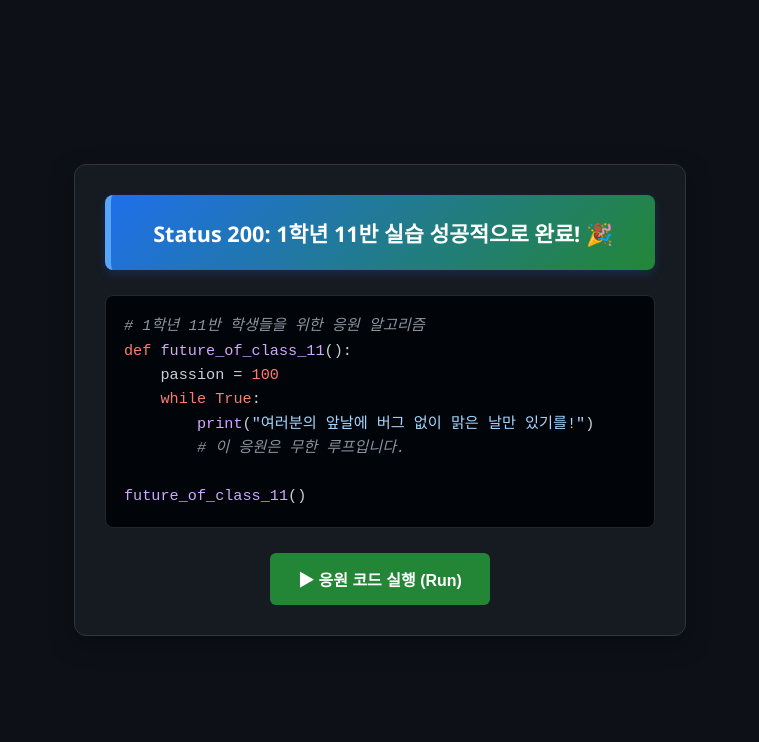
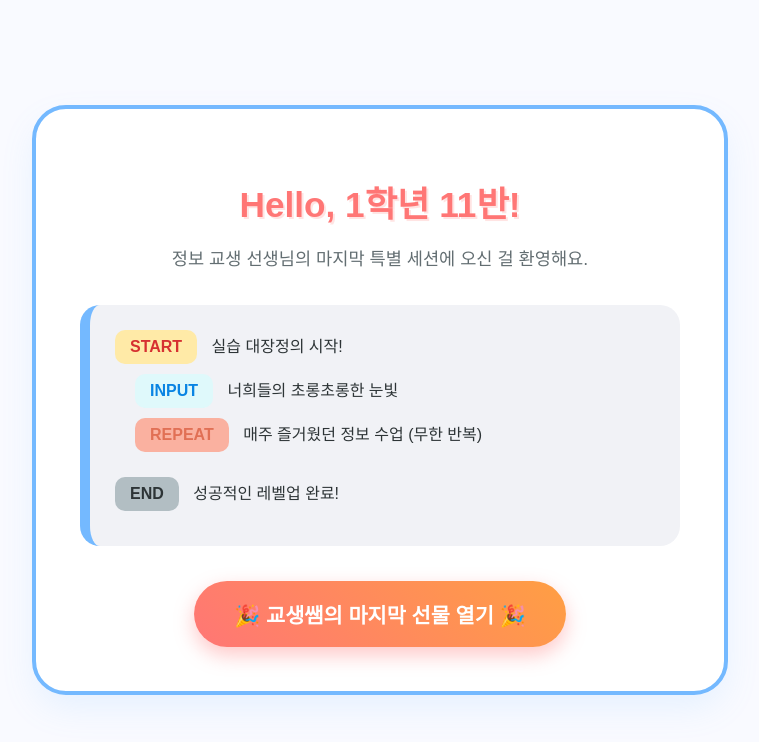
Before and after one commit to jangwoojoo-1/school_eduational_practice_page, a plain HTML site: page index.html in a window 1280 px wide. Shown: the whole page, without its empty margins (260-1019 px from the left). Drawn offline with nearby package versions, Linux system fonts and the light colour scheme; a web font is replaced by a local one.

Commit message:
Update index.html
디자인 수정

```diff
--- a/index.html
+++ b/index.html
@@ -3,13 +3,26 @@
 <head>
     <meta charset="UTF-8">
     <meta name="viewport" content="width=device-width, initial-scale=1.0">
-    <title>Hello, World! - 정보 교생쌤의 특별 세션</title>
+    <title>🎉 1학년 11반, 레벨업을 축하해! 🎉</title>
+
+    <link href="https://fonts.googleapis.com/css2?family=GmarketSansMedium&display=swap" rel="stylesheet">
+
+    <script src="https://cdn.jsdelivr.net/npm/canvas-confetti@1.6.0/dist/confetti.browser.min.js"></script>
+
     <style>
-        /* 전체 화면 레이아웃 및 정보 교과 다크 모드 스타일 설정 */
+        /* --- 전체적인 밝고 경쾌한 스타일 정의 --- */
+        :root {
+            --primary-color: #ff7675; /* 따뜻한 코랄 핑크 */
+            --secondary-color: #74b9ff; /* 산뜻한 하늘색 */
+            --bg-color: #f9faff; /* 아주 밝은 푸른빛 회색 바탕 */
+            --card-bg: #ffffff;
+            --text-color: #2d3436;
+        }
+
         body {
-            background-color: #0d1117;
-            color: #c9d1d9;
-            font-family: 'Segoe UI', -apple-system, BlinkMacSystemFont, sans-serif;
+            background-color: var(--bg-color);
+            color: var(--text-color);
+            font-family: 'GmarketSansMedium', sans-serif; /* 폰트 적용 */
             margin: 0;
             display: flex;
             justify-content: center;
@@ -17,115 +30,197 @@
             min-height: 100vh;
             padding: 20px;
             box-sizing: border-box;
+            overflow-x: hidden; /* 폭죽 효과 시 스크롤 방지 */
         }
-        .event-card {
-            max-width: 550px;
+
+        /* --- 축하 카드 스타일 --- */
+        .celebration-card {
+            max-width: 600px;
             width: 100%;
-            background: #161b22;
-            border: 1px solid #30363d;
-            border-radius: 12px;
-            padding: 30px;
-            box-shadow: 0 8px 24px rgba(0, 0, 0, 0.4);
+            background: var(--card-bg);
+            border-radius: 30px; /* 아주 둥글게 */
+            padding: 40px;
+            box-shadow: 0 15px 35px rgba(116, 185, 255, 0.15); /* 부드러운 파란 그림자 */
+            text-align: center;
+            border: 4px solid #fff; /* 흰색 테두리로 강조 */
+            outline: 4px solid var(--secondary-color); /* 하늘색 이중 테두리 효과 */
+            position: relative;
+        }
+
+        /* --- 상단 제목 영역 --- */
+        .header-title {
+            font-size: 2.2rem;
+            color: var(--primary-color);
+            margin-bottom: 10px;
+            text-shadow: 2px 2px 0px rgba(255, 118, 117, 0.2);
+        }
+
+        .sub-title {
+            font-size: 1.1rem;
+            color: #636e72;
+            margin-bottom: 35px;
+        }
+
+        /* --- 정보 교과 컨셉을 살린 귀여운 로직 블록 --- */
+        .logic-flow {
+            background: #f1f2f6;
+            border-radius: 20px;
+            padding: 25px;
+            text-align: left;
+            margin-bottom: 35px;
+            border-left: 10px solid var(--secondary-color);
+        }
+
+        .block {
+            display: inline-block;
+            padding: 8px 15px;
+            border-radius: 10px;
+            margin-bottom: 10px;
+            font-size: 1rem;
+            font-weight: bold;
+        }
+
+        .start-block { background-color: #ffeaa7; color: #d63031; } /* 시작 */
+        .process-block { background-color: #dff9fb; color: #0984e3; margin-left: 20px;} /* 과정 */
+        .loop-block { background-color: #fab1a0; color: #e17055; margin-left: 20px;} /* 반복 */
+        .end-block { background-color: #b2bec3; color: #2d3436; } /* 종료 */
+
+        .logic-text {
+            color: #2d3436;
+            margin-left: 10px;
+        }
+
+        /* --- 강력한 폭죽 이펙트 버튼 --- */
+        .celebrate-btn {
+            background: linear-gradient(45deg, var(--primary-color), #ff9f43);
+            color: #ffffff;
+            border: none;
+            padding: 18px 40px;
+            border-radius: 50px;
+            font-size: 1.3rem;
+            font-weight: bold;
+            cursor: pointer;
+            box-shadow: 0 8px 20px rgba(255, 118, 117, 0.4);
+            transition: all 0.3s ease;
+            position: relative;
+            overflow: hidden;
+        }
+
+        .celebrate-btn:hover {
+            transform: translateY(-5px) scale(1.05);
+            box-shadow: 0 12px 25px rgba(255, 118, 117, 0.5);
+        }
+
+        .celebrate-btn:active {
+            transform: translateY(2px);
+        }
+
+        /* --- 숨겨진 최종 메시지 영역 --- */
+        .final-message {
+            margin-top: 35px;
+            padding: 25px;
+            background-color: #fff9db;
+            border-radius: 20px;
+            border: 2px dashed #f1c40f;
+            display: none; /* 초기에는 숨김 */
+            animation: slideUp 0.5s ease; /* 나타날 때 애니메이션 */
+            text-align: left;
+        }
+
+        .final-message h3 {
+            color: #e67e22;
+            margin-top: 0;
+            margin-bottom: 15px;
             text-align: center;
         }
-        /* 메인 배너: 성공적인 종료를 뜻하는 HTTP 상태 코드 테마 */
-        .main-banner {
-            background: linear-gradient(135deg, #1f6feb, #238636);
-            padding: 22px;
-            border-radius: 8px;
-            color: #ffffff;
-            font-weight: bold;
-            font-size: 1.35rem;
-            margin-bottom: 25px;
-            border-left: 6px solid #58a6ff;
-            box-shadow: 0 4px 10px rgba(31, 111, 235, 0.2);
+
+        .final-message p {
+            line-height: 1.8;
+            color: #4b4b4b;
+            margin: 0;
         }
-        /* 코드 에디터 스타일의 텍스트 박스 */
-        .code-snippet {
-            background: #010409;
-            border: 1px solid #21262d;
-            border-radius: 8px;
-            padding: 18px;
-            text-align: left;
-            font-family: 'Courier New', Courier, monospace;
-            font-size: 0.95rem;
-            line-height: 1.6;
-            overflow-x: auto;
-            margin-bottom: 25px;
+
+        /* 나타나는 애니메이션 정의 */
+        @keyframes slideUp {
+            from { opacity: 0; transform: translateY(20px); }
+            to { opacity: 1; transform: translateY(0); }
         }
-        .keyword { color: #ff7b72; }
-        .function { color: #d2a8ff; }
-        .string { color: #a5d6ff; }
-        .comment { color: #8b949e; font-style: italic; }
 
-        /* 버튼 및 결과 출력 영역 */
-        .run-btn {
-            background-color: #238636;
-            color: #ffffff;
-            border: none;
-            padding: 14px 28px;
-            border-radius: 6px;
-            font-size: 1rem;
-            font-weight: bold;
-            cursor: pointer;
-            transition: background 0.2s, transform 0.1s;
-        }
-        .run-btn:hover { background-color: #2ea043; }
-        .run-btn:active { transform: scale(0.98); }
-        .output-box {
-            margin-top: 25px;
-            padding: 20px;
-            background: #21262d;
-            border: 1px dashed #7ee787;
-            border-radius: 8px;
-            display: none;
-            font-size: 1.05rem;
-            line-height: 1.6;
-            color: #58a6ff;
-            text-align: left;
-        }
-        .highlight-text { color: #7ee787; font-weight: bold; }
     </style>
 </head>
 <body>
-<div class="event-card">
-    <div class="main-banner">
-        Status 200: 1학년 11반 실습 성공적으로 완료! 🎉
+    <div class="celebration-card">
+        <h1 class="header-title">Hello, 1학년 11반!</h1>
+        <p class="sub-title">정보 교생 선생님의 마지막 특별 세션에 오신 걸 환영해요.</p>
+
+        <div class="logic-flow">
+            <div><span class="block start-block">START</span> <span class="logic-text">실습 대장정의 시작!</span></div>
+            <div><span class="block process-block">INPUT</span> <span class="logic-text">너희들의 초롱초롱한 눈빛</span></div>
+            <div><span class="block loop-block">REPEAT</span> <span class="logic-text">매주 즐거웠던 정보 수업 (무한 반복)</span></div>
+            <div style="margin-top:15px;"><span class="block end-block">END</span> <span class="logic-text">성공적인 레벨업 완료!</span></div>
+        </div>
+
+        <button class="celebrate-btn" onclick="celebrate()">🎉 교생쌤의 마지막 선물 열기 🎉</button>
+
+        <div id="finalMessage" class="final-message">
+            <h3>💌 11반에게 전하는 메시지</h3>
+            <p>
+                짜잔! 선물의 정체는 선생님의 진심이 담긴 이 페이지였어. <br><br>
+                짧은 시간이었지만 여러분과 함께 정보 수업을 할 수 있어서 선생님은 정말 행복했단다. <br>
+                혹시 수업 시간이 조금 지루했더라도, 오늘 이 폭죽처럼 즐거운 추억으로 남았으면 좋겠어.<br><br>
+                앞으로도 너희들의 꿈을 향한 컴파일 과정에 에러 없이, <span style="color:var(--primary-color); font-weight:bold;">Build Successful</span>만 가득하기를 쌤이 항상 응원할게!<br>
+                그동안 정말 고마웠어! 안녕! 👋
+            </p>
+        </div>
     </div>
 
-    <div class="code-snippet">
-        <span class="comment"># 1학년 11반 학생들을 위한 응원 알고리즘</span><br>
-        <span class="keyword">def</span> <span class="function">future_of_class_11</span>():<br>
-        &nbsp;&nbsp;&nbsp;&nbsp;passion = <span class="keyword">100</span><br>
-        &nbsp;&nbsp;&nbsp;&nbsp;<span class="keyword">while</span> <span class="keyword">True</span>:<br>
-        &nbsp;&nbsp;&nbsp;&nbsp;&nbsp;&nbsp;&nbsp;&nbsp;<span class="function">print</span>(<span class="string">"여러분의 앞날에 버그 없이 맑은 날만 있기를!"</span>)<br>
-        &nbsp;&nbsp;&nbsp;&nbsp;&nbsp;&nbsp;&nbsp;&nbsp;<span class="comment"># 이 응원은 무한 루프입니다.</span><br>
-        <br>
-        <span class="function">future_of_class_11</span>()
-    </div>
+    <script>
+        // --- 버튼 클릭 시 실행되는 함수 ---
+        function celebrate() {
+            // 1. 메시지 상자 보여주기
+            const messageBox = document.getElementById("finalMessage");
+            messageBox.style.display = "block";
 
-    <button class="run-btn" onclick="runCode()">▶ 응원 코드 실행 (Run)</button>
+            // 2. 버튼 텍스트 변경 및 비활성화
+            const btn = document.querySelector(".celebrate-btn");
+            btn.innerText = "✓ 성공적으로 전달됨!";
+            btn.style.background = "#b2bec3";
+            btn.style.cursor = "default";
+            btn.style.boxShadow = "none";
+            btn.disabled = true;
 
-    <div id="outputMessage" class="output-box">
-        > <span class="highlight-text">Build Successful...</span><br><br>
-        짧은 시간이었지만 여러분과 함께해서 정말 즐거웠어!<br>
-        정보 시간마다 반짝이던 눈빛들 잊지 않을게.<br>
-        앞으로도 에러 없는 학교생활 하기를 진심으로 응원해!
-    </div>
-</div>
+            // 3. ✨ 강력한 폭죽 효과 (Confetti) 실행 ✨
 
-<script>
-    function runCode() {
-        const outputBox = document.getElementById("outputMessage");
-        const btn = document.querySelector(".run-btn");
+            // 효과 1: 중앙에서 크게 터짐
+            confetti({
+                particleCount: 150,
+                spread: 100,
+                origin: { y: 0.6 },
+                colors: ['#ff7675', '#74b9ff', '#55efc4', '#ffeaa7']
+            });
 
-        // 버튼 클릭 시 출력 박스를 보여주고, 버튼 텍스트 변경
-        outputBox.style.display = "block";
-        btn.innerText = "✓ 실행 완료 (Executed)";
-        btn.style.backgroundColor = "#2ea043";
-        btn.style.cursor = "default";
-        btn.disabled = true; // 중복 클릭 방지
-    }
-</script>
+            // 효과 2: 0.2초 뒤 왼쪽에서 터짐
+            setTimeout(() => {
+                confetti({
+                    particleCount: 50,
+                    angle: 60,
+                    spread: 55,
+                    origin: { x: 0 },
+                    colors: ['#ff7675', '#74b9ff']
+                });
+            }, 200);
+
+            // 효과 3: 0.4초 뒤 오른쪽에서 터짐
+            setTimeout(() => {
+                confetti({
+                    particleCount: 50,
+                    angle: 120,
+                    spread: 55,
+                    origin: { x: 1 },
+                    colors: ['#55efc4', '#ffeaa7']
+                });
+            }, 400);
+        }
+    </script>
 </body>
 </html>
```
